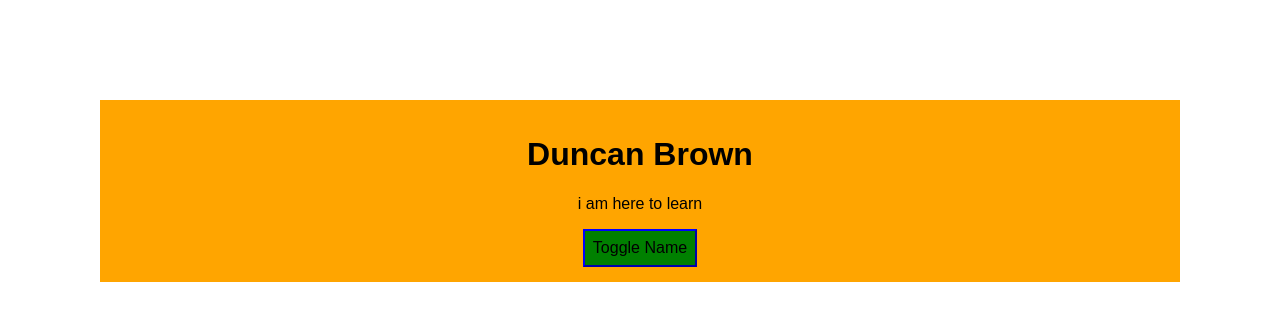
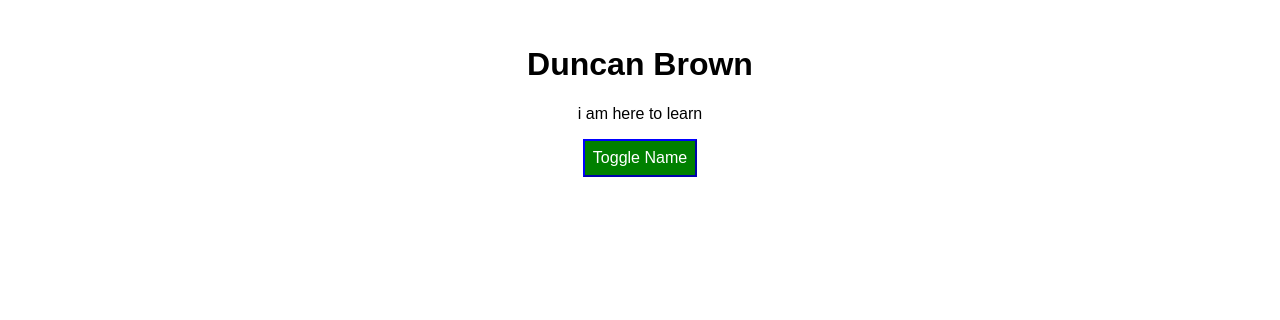
Before and after one commit to dvncan/react-complete-guide, a React (Create React App) app: page / in a window 1280 px wide. Shown: the top 320 px of the page. Built offline with nearby package versions, Linux system fonts and the light colour scheme.

Commit message:
error boundaries and error handling w/ custom errors

```diff
--- a/src/App.css
+++ /dev/null
@@ -1,24 +0,0 @@
-.App {
-  text-align: center;
-}
-
-.red {
-  color: red;
-}
-
-.bold {
-  font-weight: bold;
-}
-
-.button{
-  background-color: green;
-  font: inherit;
-  border-color: blue;
-  padding: 8px;
-  cursor: pointer;
-}
-
-button:hover {
-  background-color: lightgreen;
-  color: black;
-}
--- a/src/App.js
+++ b/src/App.js
@@ -1,9 +1,9 @@
 import React, { Component } from 'react';
 
 
-import './App.css';
+import classes from './App.module.css';
 import Person from './Person/Person'; //lower case words are associated with HTML uppercase w JSX
-
+import ErrorBoundary from './ErrorBoundary/ErrorBoundary';
 
 class App extends Component {
   //managed within just class, use function properties
@@ -60,68 +60,57 @@ class App extends Component {
   }
 
   render() {
-    const style = {
-
-    };
-
-    const pageStyle = {
-      backgroundColor: 'orange',
-      margin: '100px',
-      padding: '15px',
-      borderColor: 'pink'
-    }
-
     //this is js area not jsx
-
+    //variable to dynamically change the button color
+    let btnClass= [classes.button];
     let persons = null;
 //common use map to output lists in reactjs
     if (this.state.showPersons){
       persons= (
         <div>
           {this.state.persons.map((person, index) => {
-            return <Person
+            //key has to be on the outer method
+            return <ErrorBoundary key={person.id}>
+              <Person
                   click={() => this.deletePersonHandler(index)}
                   name={person.name}
                   age={person.age}
-                  key={person.id}
                   changed={(event) => this.nameChangedHandler(event, person.id)}
-                  />
+                  /></ErrorBoundary>
           })}
 
         </div>
       );
 
+          //change styles dynamically
+      btnClass.push(classes.Red);
 
-  //    style.backgroundColor = 'red';
-  //    style[':hover'] = {
-  //      backgroundColor: 'salmon',
-  //      color: 'black'
-  //    }
     }
     if (this.state.pageColor){
-      style.backgroundColor = 'purple';
+      btnClass.push(classes.Purple);
     }
 
-    let classes = [];
+    //vairable for Text css to change with list len change
+    let assignedClasses = [];
 
     if(this.state.persons.length <= 2){
-      classes.push('red'); // classes will be red
+      assignedClasses.push(classes.red); // classes will be red
     }
     if(this.state.persons.length <=1){
-      classes.push('bold');
+      assignedClasses.push(classes.bold);
     }
 
 
 
     return (
         <div
-          className="App"
-          style={pageStyle}
+          className={classes.App}
+          //style={pageStyle}
           >
           <h1>Duncan Brown</h1>
-          <p className={classes.join(' ')}>i am here to learn</p>
+          <p className={assignedClasses.join(' ')}>i am here to learn</p>
           <button
-            className="button"
+            className={btnClass.join(' ')}
             onClick={this.togglePersonsHandler}
             onDoubleClick={this.toggleBackgroundHandler} >Toggle Name
             </button>
--- /dev/null
+++ b/src/App.module.css
@@ -0,0 +1,46 @@
+.App {
+  text-align: center;
+  background-color: white;
+  margin: 10px;
+  padding: 15px;
+  border-color: pink;
+  border-width: 30px;
+}
+
+.red {
+  color: red;
+}
+
+.bold {
+  font-weight: bold;
+}
+
+.button{
+  background-color: green;
+  color: white;
+  font: inherit;
+  border-color: blue;
+  padding: 8px;
+  cursor: pointer;
+}
+
+button:hover {
+  background-color: lightgreen;
+  color: black;
+}
+
+.button.Red{
+  background-color: red;
+}
+
+.button.Red:hover {
+  background-color: salmon;
+}
+
+.button.Purple{
+  background-color: purple;
+}
+
+.button.Purple:hover{
+  background-color: violet;
+}
--- /dev/null
+++ b/src/ErrorBoundary/ErrorBoundary.js
@@ -0,0 +1,23 @@
+import React, {Component} from 'react';
+
+//nice to know but not needed unless an error might happen
+class ErrorBoundary extends Component{
+    state = {
+        hasError: false,
+        errorMessage: ''
+    }
+
+    componentDidCatch = (error, info) =>{
+        this.setState({hasError: true, errorMessage: error});
+    }
+
+    render(){
+        if(this.state.hasError){
+            return <h1>Something went wrong</h1>;
+        } else {
+            return this.props.children;
+        }
+    }
+}
+
+export default ErrorBoundary;
--- a/src/Person/Person.js
+++ b/src/Person/Person.js
@@ -1,39 +1,24 @@
 import React from 'react';
-import styled from 'styled-components';
-//import Person from './Person.css';
-
-
-const StyledDiv = styled.div`
-    width: 60%;
-    margin: 24px auto;
-    border: 1 solid #eee;
-    box-shadow: 0 8px 3px #ccc;
-    padding: 16px;
-    text-align: center;
+import classes from './Person.module.css';
 
 
 
-    media query is a way to have logic in css if conditions are met : if window width 500px then person width is 450px
-    @media (min-width: 500px) {
-        .Person{
-            width: 450px;
-        }
-`;
+const person = (props) => {
 
-const person = (props) => {
-    /*const style = {
-        '@media (min-width: t00px)':{
-            width: '450px'
-        }
-    };*/
+    const rnd = Math.random();
+
+    if (rnd > 0.7) {
+        throw new Error('Something went wrong');
+    }
+
     return (
-       // <div className ="Person" style={style}>
-    <StyledDiv>
-        <p onClick={props.click}>I'm {props.name} and I am {props.age} years old!</p>
-        <p>{props.children}</p>
-        <input type="text" onChange={props.changed} value={props.name}/>
-    </StyledDiv>
-    );
+
+        <div className ={classes.Person}>
+            <p onClick={props.click}>I'm {props.name} and I am {props.age} years old!</p>
+            <p>{props.children}</p>
+            <input type="text" onChange={props.changed} value={props.name}/>
+        </div>
+    )
 };
 
 export default person;
--- a/src/Person/Person.css
+++ b/src/Person/Person.module.css
@@ -7,10 +7,9 @@
     text-align: center;
 }
 
-
-/* media query is a way to have logic in css if conditions are met : if window width 500px then person width is 450px
+/*media query is a way to have logic in css if conditions are met : if window width 500px then person width is 450px*/
 @media (min-width: 500px) {
     .Person{
         width: 450px;
     }
-}*/
+}
```
Also changed, not shown: 1 other file (tests, documents, lock files or other folders).
